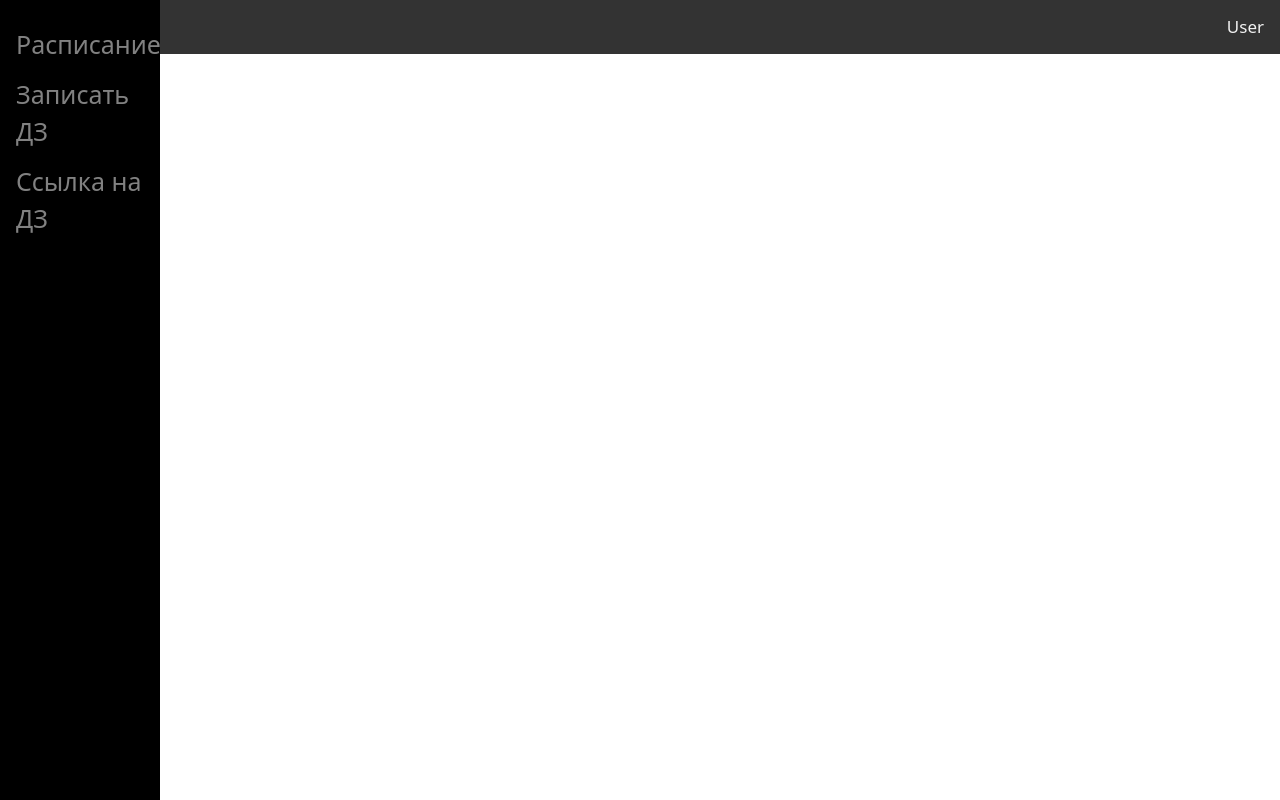
After one commit to SH1SH4/Timetable2.0, a Flask app: template templates/page1.html in a window 1280 px wide. The commit adds this page. Run offline with Flask 2, Linux system fonts and the light colour scheme; the template is opened without the code that fills it, so the values that code supplies are empty.

Commit message:
пробую в html

```diff
--- a/app.py
+++ b/app.py
@@ -7,7 +7,7 @@ app = Flask(__name__)
 
 @app.route('/')
 def index():
-    return render_template('main.html')
+    return render_template('page1.html')
 
 
 @app.route('/registration', methods=["POST", "GET"])
--- a/static/css/style.css
+++ b/static/css/style.css
@@ -1,3 +1,73 @@
+/* The sidebar menu */
+.sidenav {
+    height: 100%; /* Full-height: remove this if you want "auto" height */
+    width: 160px; /* Set the width of the sidebar */
+    position: fixed; /* Fixed Sidebar (stay in place on scroll) */
+    z-index: 1; /* Stay on top */
+    top: 0; /* Stay at the top */
+    left: 0;
+    background-color: #000000; /* Black */
+    overflow-x: hidden; /* Disable horizontal scroll */
+    padding-top: 20px;
+}
+
+/* The navigation menu links */
+.sidenav a {
+    padding: 6px 8px 6px 16px;
+    text-decoration: none;
+    font-size: 25px;
+    color: #818181;
+    display: block;
+}
+
+/* When you mouse over the navigation links, change their color */
+.sidenav a:hover {
+    color: #f1f1f1;
+}
+
+/* Style page content */
+.main {
+    margin-left: 160px; /* Same as the width of the sidebar */
+    padding: 0px 10px;
+}
+
+/* On smaller screens, where height is less than 450px, change the style of the sidebar (less padding and a smaller font size) */
+@media screen and (max-height: 450px) {
+    .sidenav {padding-top: 15px;}
+    .sidenav a {font-size: 18px;}
+}
+/* Add a black background color to the top navigation */
+.topnav {
+    background-color: #333;
+    overflow: hidden;
+}
+
+/* Style the links inside the navigation bar */
+.topnav a {
+  float: left;
+  color: #f2f2f2;
+  text-align: center;
+  padding: 14px 16px;
+  text-decoration: none;
+  font-size: 17px;
+}
+
+/* Change the color of links on hover */
+.topnav a:hover {
+  background-color: #ddd;
+  color: black;
+}
+
+/* Add a color to the active/current link */
+.topnav a.active {
+  background-color: #4CAF50;
+  color: white;
+}
+
+/* Right-aligned section inside the top navigation */
+.topnav-right {
+  float: right;
+}
 p{
     text-align: center;
 }
--- /dev/null
+++ b/templates/page1.html
@@ -0,0 +1,43 @@
+<!doctype html>
+<html lang="en">
+  <head>
+    <!-- Required meta tags -->
+    <meta charset="utf-8">
+    <meta name="viewport" content="width=device-width, initial-scale=1">
+
+    <!-- Bootstrap CSS -->
+    <link href="https://cdn.jsdelivr.net/npm/bootstrap@5.0.0-beta3/dist/css/bootstrap.min.css" rel="stylesheet" integrity="sha384-eOJMYsd53ii+scO/bJGFsiCZc+5NDVN2yr8+0RDqr0Ql0h+rP48ckxlpbzKgwra6" crossorigin="anonymous">
+
+    <link rel="stylesheet" type="text/css" href="{{ url_for('static', filename='css/style.css' )}}">
+    <title>Регистрация</title>
+  </head>
+
+
+
+<!------ Include the above in your HEAD tag ---------->
+
+<body>
+        <!-- Side navigation -->
+    <div class="sidenav">
+      <a href="#">Расписание</a>
+      <a href="#">Записать ДЗ</a>
+      <a href="#">Ссылка на ДЗ</a>
+    </div>
+
+{#    <!-- Page content -->#}
+{#    <div class="main">#}
+{#      ...#}
+{#    </div>#}
+    <div class="topnav">
+
+      <div class="topnav-right">
+        <a href="#User">User</a>
+      </div>
+    </div>
+    <script src="https://cdn.jsdelivr.net/npm/bootstrap@5.0.0-beta3/dist/js/bootstrap.bundle.min.js" integrity="sha384-JEW9xMcG8R+pH31jmWH6WWP0WintQrMb4s7ZOdauHnUtxwoG2vI5DkLtS3qm9Ekf" crossorigin="anonymous"></script>
+
+    <script src="https://cdn.jsdelivr.net/npm/@popperjs/core@2.9.1/dist/umd/popper.min.js" integrity="sha384-SR1sx49pcuLnqZUnnPwx6FCym0wLsk5JZuNx2bPPENzswTNFaQU1RDvt3wT4gWFG" crossorigin="anonymous"></script>
+    <script src="https://cdn.jsdelivr.net/npm/bootstrap@5.0.0-beta3/dist/js/bootstrap.min.js" integrity="sha384-j0CNLUeiqtyaRmlzUHCPZ+Gy5fQu0dQ6eZ/xAww941Ai1SxSY+0EQqNXNE6DZiVc" crossorigin="anonymous"></script>
+
+</body>
+</html>
```
